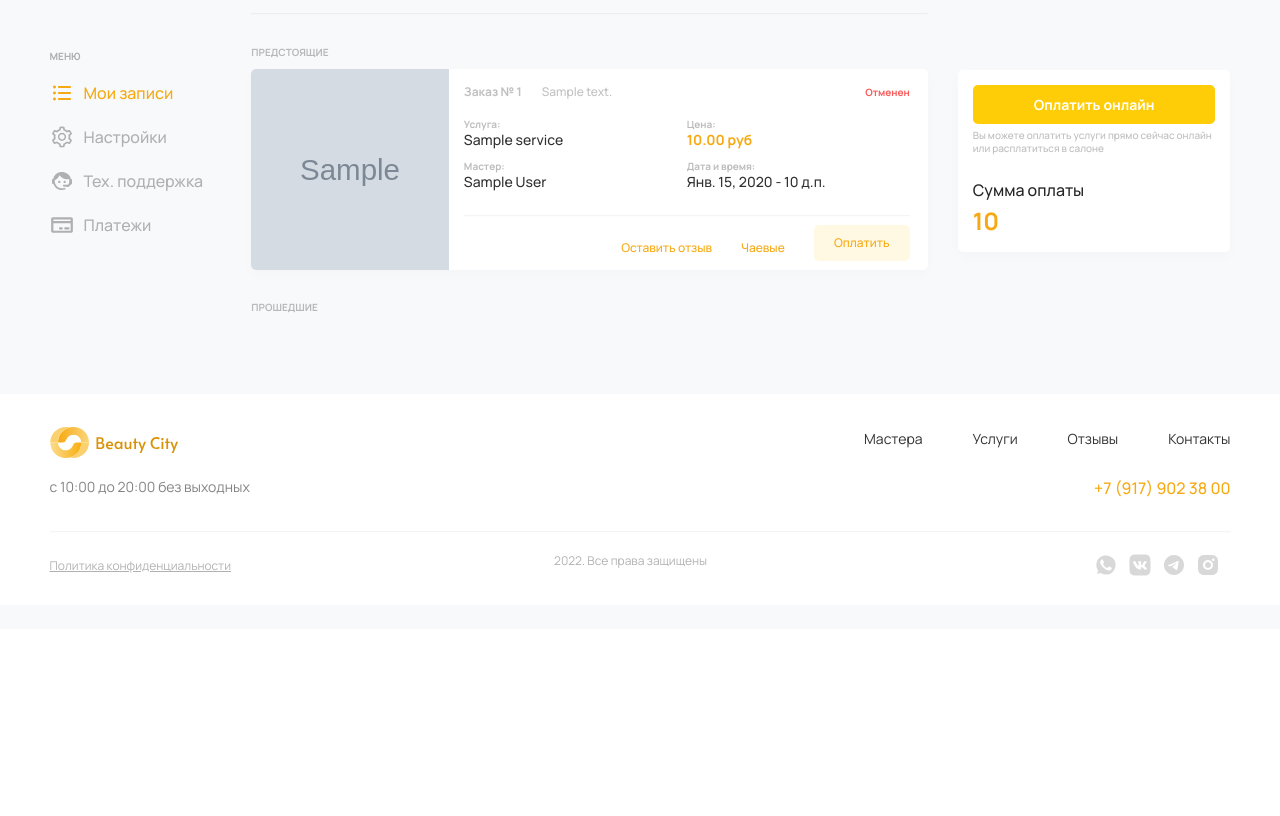
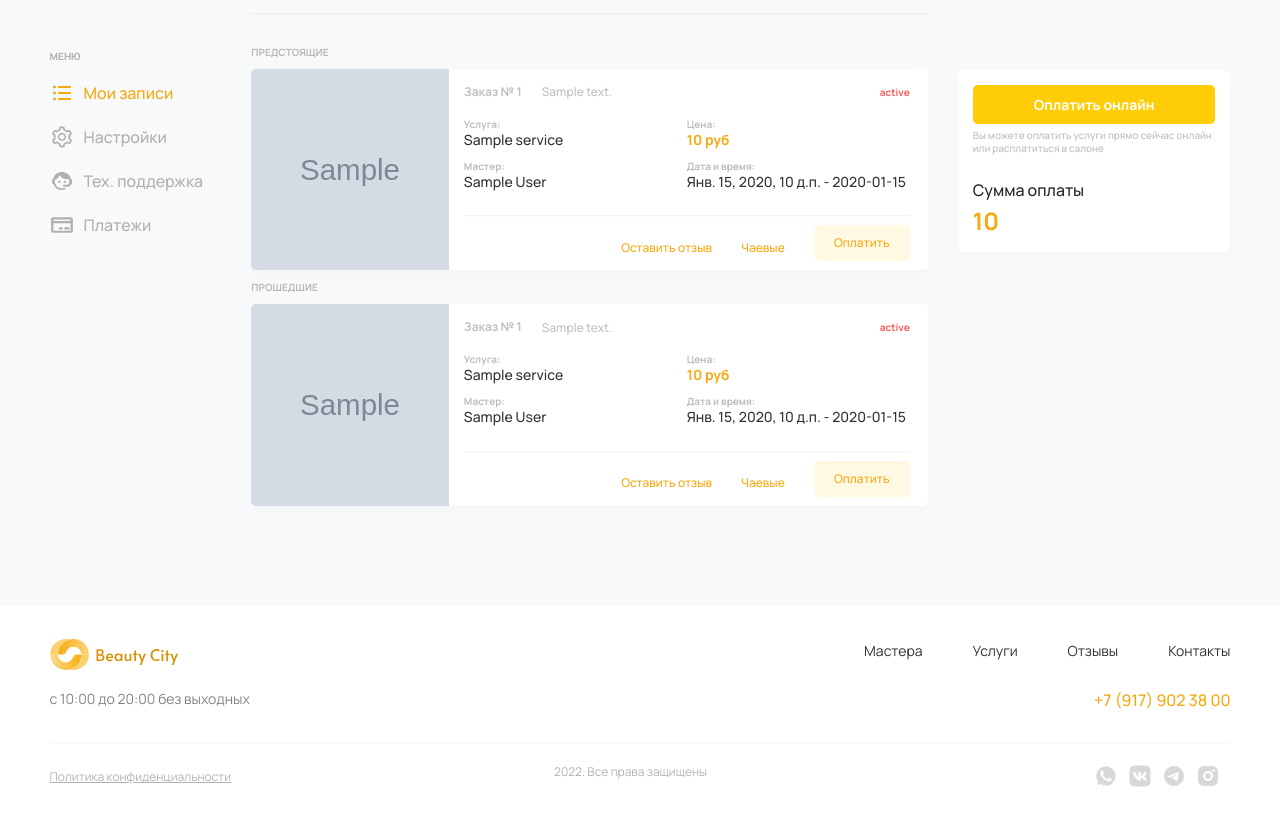
Before and after one commit to VrHb/beauty-service, a Django app: template templates/notes.html in a window 1280 px wide. Shown: the part 171-987 px from the top of the page. Before the commit the page ends 747 px from the top, so only its background shows below. Run offline with Django 3.2, Linux system fonts and the light colour scheme; tables that the repository leaves empty hold one stand-in row (values such as "Sample post"); the template is opened without the code that fills it: values that come from a table or form of the project are taken from there, most other values are stand-ins (such as "Sample title", 1, 10 or a date in 2020); grey boxes marked "Sample" are stand-in pictures; parts of the project's set-up code (start-up, migrations or seed data) failed here and were passed over.

Commit message:
Added sort notes by time

```diff
--- a/saloonapp/views.py
+++ b/saloonapp/views.py
@@ -1,3 +1,4 @@
+from datetime import datetime
 from decimal import Decimal
 
 from django.contrib.auth.decorators import login_required
@@ -22,13 +23,16 @@ def index(request):
 def notes(request):
     user = request.user
     notes = Note.objects.select_related('saloon', 'service', 'master', 'payment', 'promo').filter(user=user)
+    active_notes = notes.filter(date__gt=datetime.now())
+    past_notes = notes.filter(date__lt=datetime.now())
     total_price = Decimal(0)
     payment_ids = []
     for note in notes:
         total_price += note.payment.get_total_price()
         payment_ids.append(str(note.payment.pk))
     context = {
-        'notes': notes,
+        'active_notes': active_notes,
+        'past_notes': past_notes,
         'total': {
             'price': total_price,
             'payments': ','.join(payment_ids)
--- a/templates/notes.html
+++ b/templates/notes.html
@@ -215,7 +215,51 @@
 						</div>
 						<div class="notes__content notes__content_upcoming">
 							<div class="notes__main_title">ПРЕДСТОЯЩИЕ</div>
-              {% for note in notes %}
+              {% for note in active_notes %}
+                <div class="notes__main_block">
+                  <img src="{{ note.service.avatar.url }}" alt="service1" class="notes__main_block__img">
+                  <div class="notes__main_block__elems">
+                    <div class="notes__main_block__header fic">
+                      <div class="notes__main_block__header__itesm fic">
+                        <div class="notes__main_number">Заказ № {{ note.id }}</div>
+                        <div class="notes__main_address">{{ note.saloon.address }}</div>
+                      </div>
+                      <div class="notes__main_pay unPaid">{{ note.payment.status }}</div>
+                    </div>
+                    <div class="notes__main_block__main ">
+                      <div class="notes__main_block__main_items">
+                        <div class="notes__main_block__main_elems fic">
+                          <div class="notes__main_block__main_elems__intro otes__main_blockWidth">Услуга:</div>
+                          <div class="notes__main_block__main_elems__intro otes__main_blockWidth">Цена:</div>
+                        </div>
+                        <div class="notes__main_block__main_elems fic">
+                          <div class="notes__main_block__main_elems__name otes__main_blockWidth">{{ note.service.name }}</div>
+                          <div class="notes__main_block__main_elems__price otes__main_blockWidth">{{ note.service.price }} руб</div>
+                        </div>
+                      </div>
+                      <div class="notes__main_block__main_items">
+                        <div class="notes__main_block__main_elems fic">
+                          <div class="notes__main_block__main_elems__intro otes__main_blockWidth">Мастер:</div>
+                          <div class="notes__main_block__main_elems__intro otes__main_blockWidth">Дата и время:</div>
+                        </div>
+                        <div class="notes__main_block__main_elems fic">
+                          <div class="notes__main_block__main_elems__name otes__main_blockWidth">{{ note.master.full_name }}</div>
+                          <div class="notes__main_block__main_elems__date otes__main_blockWidth">{{ note.date }} - {{ note.stime }}</div>
+                        </div>
+                      </div>
+                    </div>
+                    <hr class="notes__block_hr">
+                    <div class="notes__footer fic">
+                      <a href="#" class="notes__footer_link rewiewPopupOpen">Оставить отзыв</a>
+                      <a href="#" class="notes__footer_link tipsPopupOpen">Чаевые</a>
+                      <button class="notes__footer_btn payPopupOpen">Оплатить</button>
+                      <div class="notes__main_pay unPaid">НЕОПЛАЧЕНО</div>
+                    </div>
+                  </div>
+                </div>
+              {% endfor %}
+							<div class="notes__main_title">ПРОШЕДШИЕ</div>
+              {% for note in past_notes %}
                 <div class="notes__main_block">
                   <img src="{{ note.service.avatar.url }}" alt="service1" class="notes__main_block__img">
                   <div class="notes__main_block__elems">
@@ -261,7 +305,6 @@
 						</div>
 
 						<div class="notes__content notes__content_history">
-							<div class="notes__main_title">ПРОШЕДШИЕ</div>
 						</div>
 					</div>
 					<div class="col-md-12 col-lg-3 dec">
```
